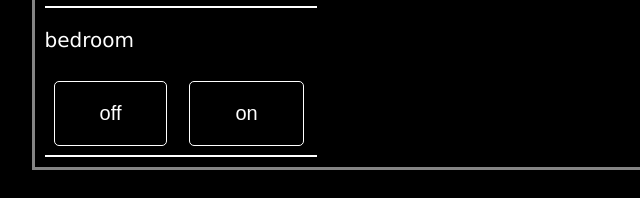
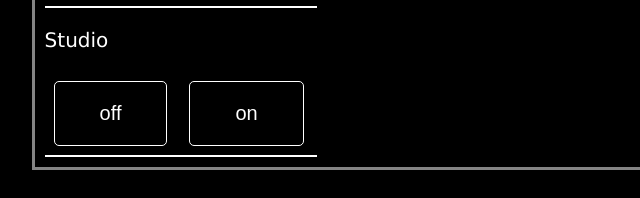
Before and after one commit to svsystems/homecontrolsurface, a plain HTML site: page index.html in a window 1280 px wide. Shown: the part 459-657 px from the top of the page, 153-793 px from the left. Drawn offline with Linux system fonts and the light colour scheme.

Commit message:
Update index.html

```diff
--- a/index.html
+++ b/index.html
@@ -36,7 +36,7 @@
 <hr class="small-hr">
 
 
-<p>bedroom</p>
+<p>Studio</p>
 <button class="button bedroom_off" id="bedroom-off" onclick="changeColor('bedroom_off')">off</button>
 <button class="button bedroom_on" id="bedroom-on" onclick="changeColor('bedroom_on')">on</button>
 <hr class="small-hr">
```
